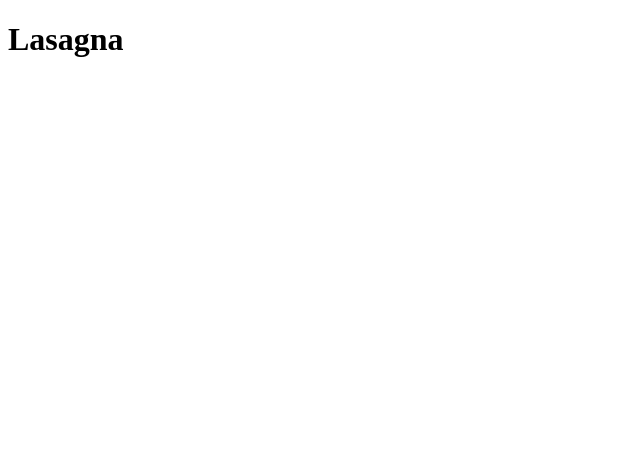
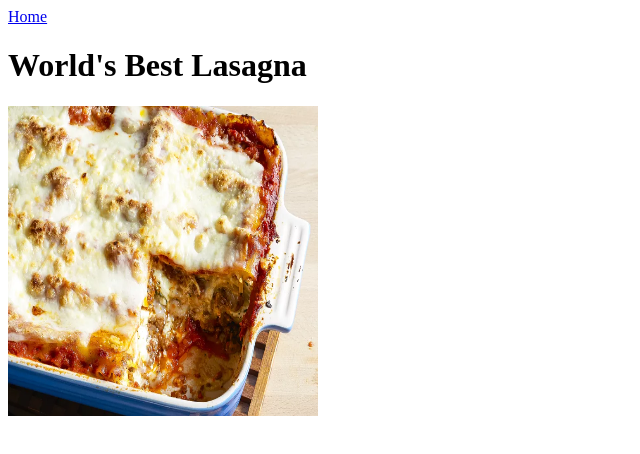
Before and after one commit to aedgert2/odin-recipes, a plain HTML site: page recipes/lasagna.html in a window 1280 px wide. Shown: the whole page, without its empty margins (0-640 px from the left). Drawn offline with Linux system fonts and the light colour scheme.

Commit message:
Add folder for image files Add lasagna.jpg to image folder Add image of lasagna to lasagna.html Create link to get to index and lasagna

```diff
--- a/recipes/lasagna.html
+++ b/recipes/lasagna.html
@@ -7,6 +7,8 @@
     </head>
 
     <body>
-        <h1>Lasagna</h1>
+        <a href="../index.html">Home</a>
+        <h1>World's Best Lasagna</h1>
+        <img src="../image/lasagna.jpg" alt="lasagna" height="310" width="310">
     </body>
 </html>
```
Also changed, not shown: index.html (+1 -0 lines), image/lasagna.jpg (added).
